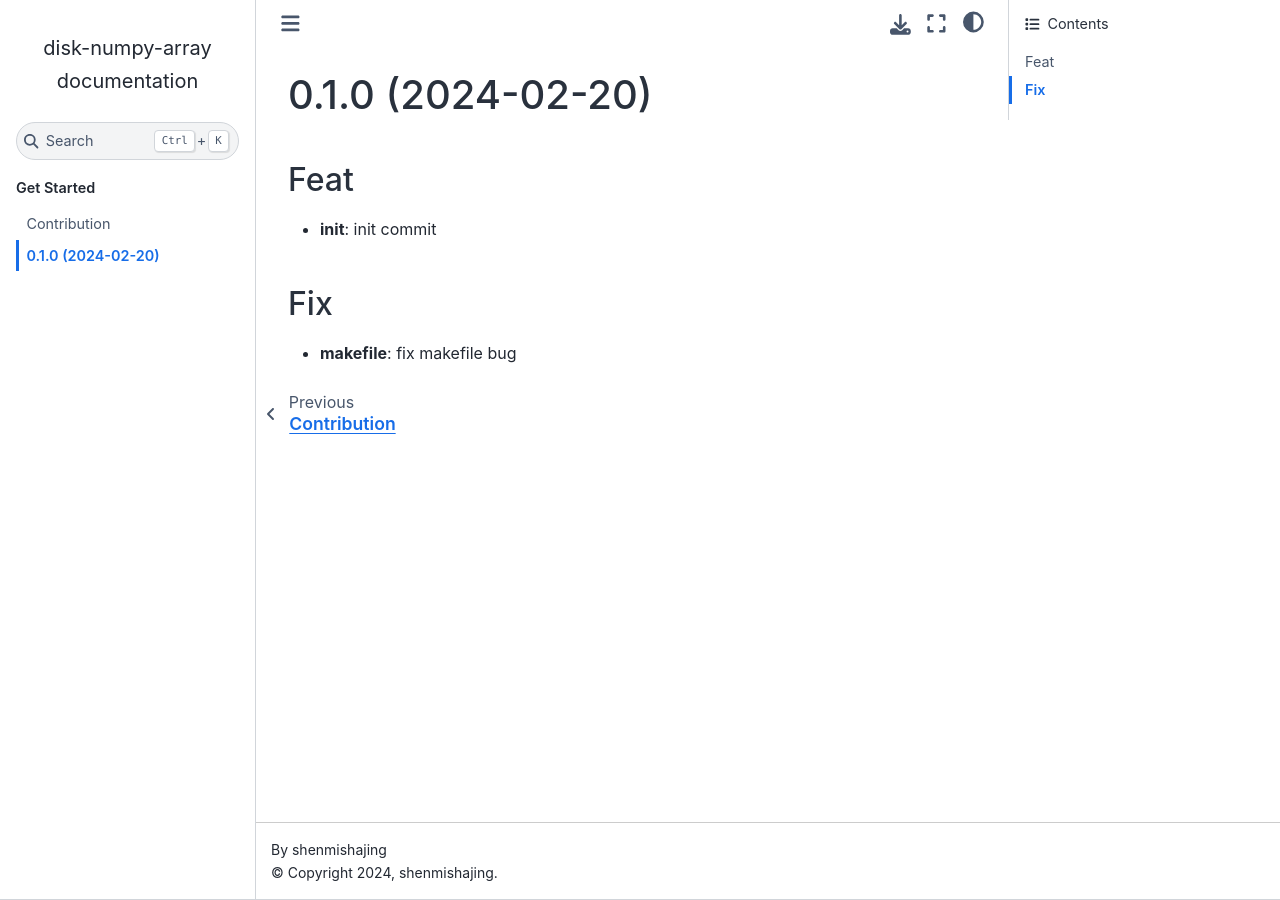
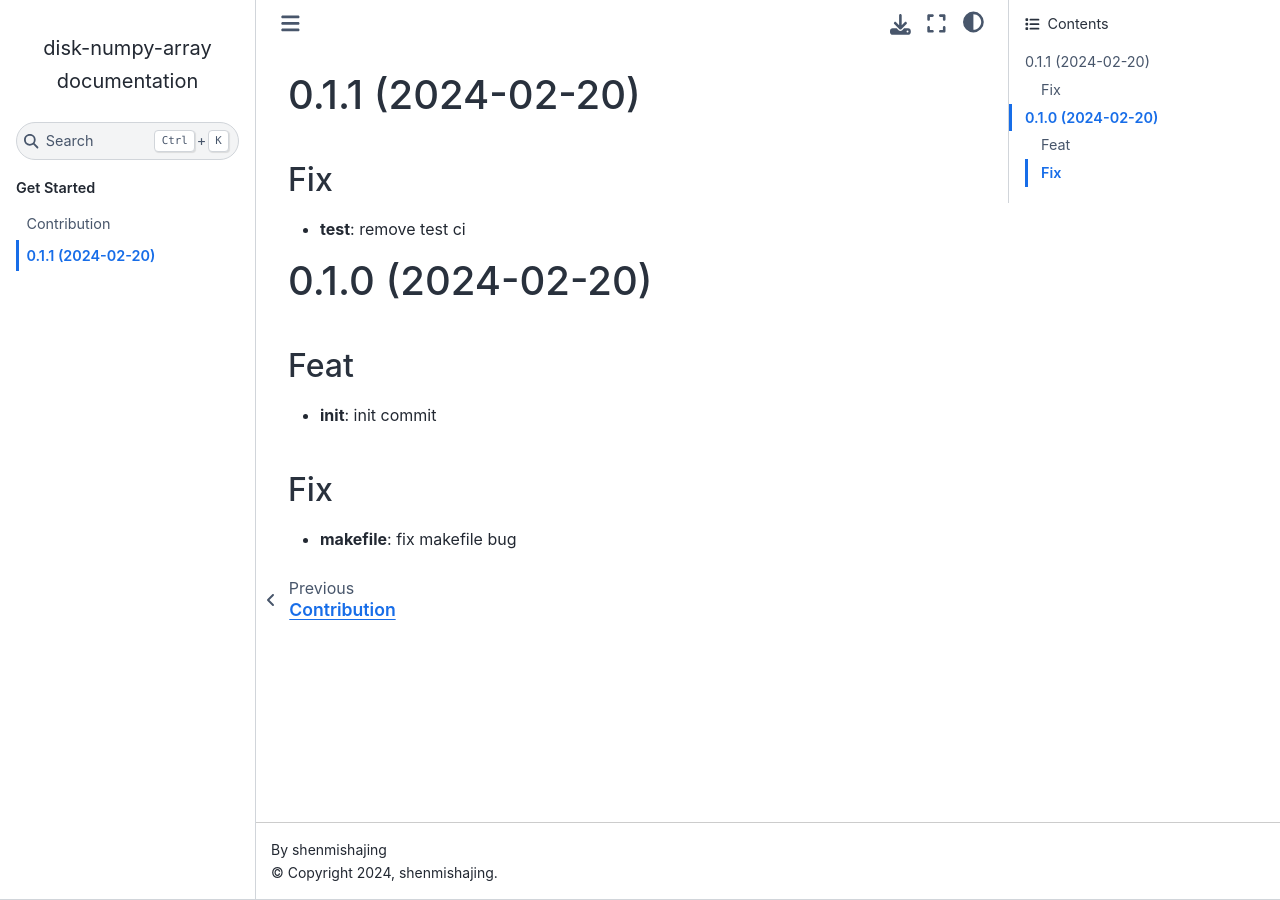
Before and after one commit to shenmishajing/disk_numpy_array, a Sphinx documentation site: the page built from docs/get_started/changelog.md, in a window 1280 px wide. Built offline with Sphinx 7.4.7 and the Sphinx Book theme 1.1.4, drawn with Linux system fonts in a browser that asks for light colours; pages that are not in the unit, such as notebooks, are missing from menus.

Commit message:
bump: version 0.1.0 → 0.1.1

```diff
--- a/docs/get_started/changelog.md
+++ b/docs/get_started/changelog.md
@@ -1,3 +1,9 @@
+## 0.1.1 (2024-02-20)
+
+### Fix
+
+- **test**: remove test ci
+
 ## 0.1.0 (2024-02-20)
 
 ### Feat
```
